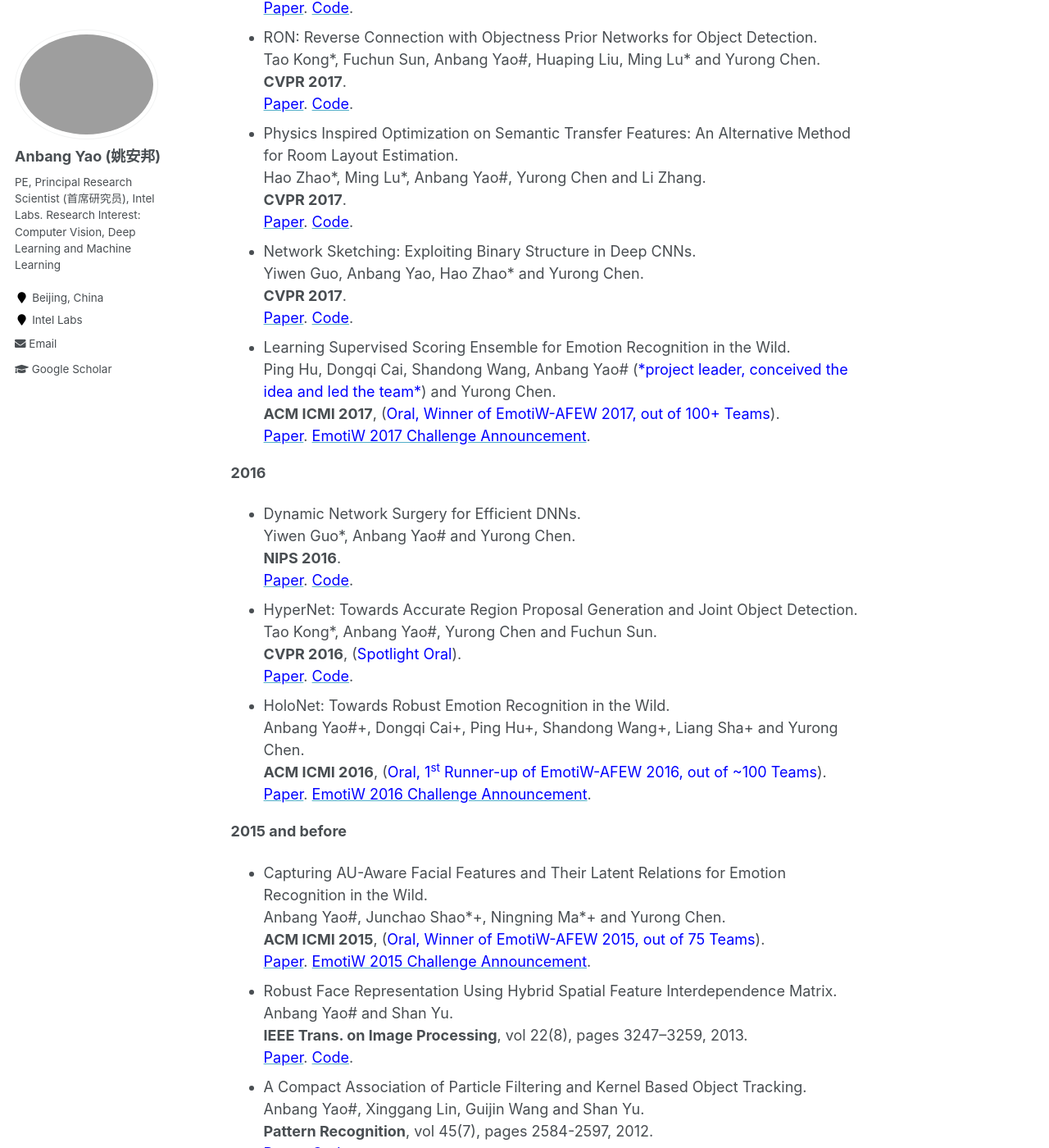
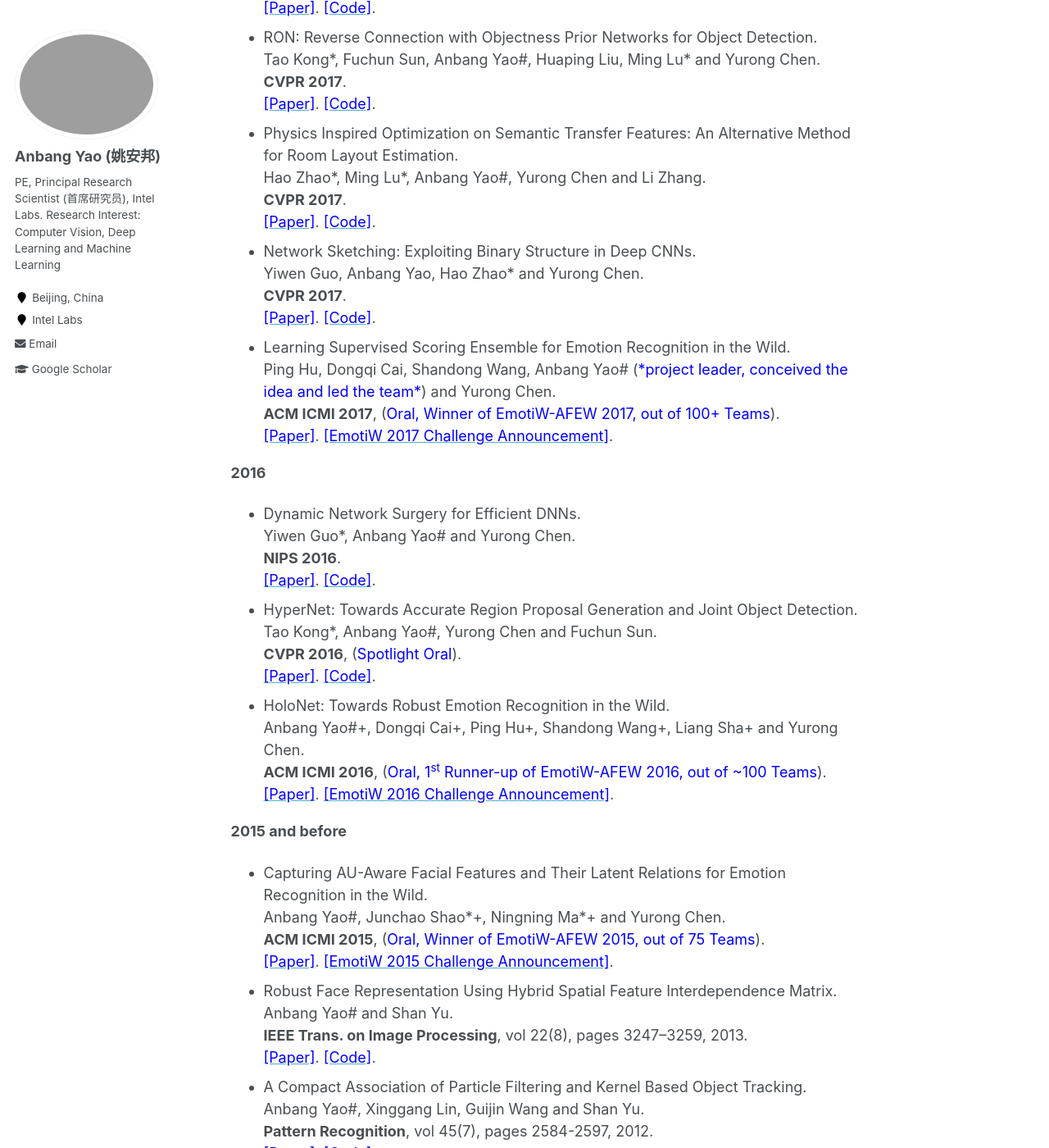
Before and after one commit to YaoAnbang/YaoAnbang.github.io, a Jekyll site: the page built from _pages/about.md, in a window 1280 px wide and 1400 px high, scrolled down 4164 px. Shown: the whole window at 82% size. Built offline with Jekyll 4.4.1, drawn with Linux system fonts in a browser that asks for light colours; some of the changed text lies outside the part shown.

Commit message:
Update about.md

```diff
--- a/_pages/about.md
+++ b/_pages/about.md
@@ -49,54 +49,54 @@ Selected Publications
 <!--</blockquote> -->
 
 <!-- <blockquote> -->
-+ Learning Two-View Correspondences and Geometry Using Order-Aware Network.<br> Jiahui Zhang\*\+, Dawei Sun\*\+, Zixin Luo, Anbang Yao, Hongkai Chen, Lei Zhou, Tianwei Shen, Yurong Chen, Long Quan and Hongen Liao.<br> To appear in **IEEE Trans. on Pattern Analysis and Machine Intelligence**, 2021.<br> [<font color="blue">Paper</font>](https://yaoanbang.github.io/). [<font color="blue">Code</font>](https://github.com/zjhthu/OANet).<br>
++ Learning Two-View Correspondences and Geometry Using Order-Aware Network.<br> Jiahui Zhang\*\+, Dawei Sun\*\+, Zixin Luo, Anbang Yao, Hongkai Chen, Lei Zhou, Tianwei Shen, Yurong Chen, Long Quan and Hongen Liao.<br> To appear in **IEEE Trans. on Pattern Analysis and Machine Intelligence**, 2021.<br> [<font color="blue">[Paper]</font>](https://yaoanbang.github.io/). [<font color="blue">[Code]</font>](https://github.com/zjhthu/OANet).<br>
 <!-- </blockquote> -->
 
 **2020**
 
-+ Explicit Residual Descent for 3D Human Pose Estimation from 2D Joint Locations.<br> Yangyuxuan Kang\*+, Anbang Yao\#+, Shandong Wang, Ming Lu, Yurong Chen and Enhua Wu.<br> **BMVC 2020**.<br> [<font color="blue">Paper</font>](https://www.bmvc2020-conference.com/assets/papers/0151.pdf). [<font color="blue">Code</font>](https://github.com/ky66111/ERD_3DPose).<br>
-+ Learning Deep Multimodal Feature Representation with Asymmetric Multi-layer Fusion.<br> Yikai Wang\*, Fuchun Sun, Ming Lu and Anbang Yao\#.<br> **ACM MM 2020**.<br> [<font color="blue">Paper</font>](https://dl.acm.org/doi/10.1145/3394171.3413621). [<font color="blue">Code</font>](https://yaoanbang.github.io/).<br>
-+ PSConv: Squeezing Feature Pyramid into One Compact Poly-Scale Convolutional Layer.<br> Duo Li\*, Anbang Yao\# and Qifeng Chen.<br> **ECCV 2020**.<br> [<font color="blue">Paper</font>](https://www.ecva.net/papers/eccv_2020/papers_ECCV/papers/123660613.pdf). [<font color="blue">Code</font>](https://github.com/d-li14/PSConv).<br>
-+ Knowledge Transfer via Dense Cross-layer Mutual-distillation.<br> Anbang Yao\#\+ and Dawei Sun\*+.<br> **ECCV 2020**.<br> [<font color="blue">Paper</font>](https://www.ecva.net/papers/eccv_2020/papers_ECCV/papers/123600290.pdf). [<font color="blue">Code</font>](https://github.com/sundw2014/DCM).<br>
-+ Resolution Switchable Networks for Runtime Efficient Image Classification.<br> Yikai Wang\*, Fuchun Sun, Duo Li\* and Anbang Yao\#.<br> **ECCV 2020**.<br> [<font color="blue">Paper</font>](https://www.ecva.net/papers/eccv_2020/papers_ECCV/papers/123600528.pdf). [<font color="blue">Code</font>](https://github.com/yikaiw/RS-Nets).<br>
-+ Learning to Learn Parameterized Classification Networks for Scalable Input Images.<br> Duo Li\*, Anbang Yao\# and Qifeng Chen.<br> **ECCV 2020**.<br> [<font color="blue">Paper</font>](https://www.ecva.net/papers/eccv_2020/papers_ECCV/papers/123740018.pdf). [<font color="blue">Code</font>](https://github.com/d-li14/SAN).<br>
-+ Pointly-supervised Scene Parsing with Uncertainty Mixture.<br> Hao Zhao\*, Ming Lu\*, Anbang Yao, Yiwen Guo, Yurong Chen and Li Zhang.<br> **Computer Vision and Image Understanding**, vol 200, 103040, 2020.<br> [<font color="blue">Paper</font>](https://www.sciencedirect.com/science/article/pii/S1077314220300904). [<font color="blue">Code</font>](https://yaoanbang.github.io/).<br>
-+ Learning to Draw Sight Lines.<br> Hao Zhao\*, Ming Lu\*, Anbang Yao, Yurong Chen and Li Zhang.<br> **International Journal of Computer Vision**, vol 128(5), pages 1076–1100, 2020.<br> [<font color="blue">Paper</font>](https://link.springer.com/article/10.1007/s11263-019-01263-4). [<font color="blue">Demo</font>](https://www.youtube.com/watch?v=81RZvvBv_fw).<br>
++ Explicit Residual Descent for 3D Human Pose Estimation from 2D Joint Locations.<br> Yangyuxuan Kang\*+, Anbang Yao\#+, Shandong Wang, Ming Lu, Yurong Chen and Enhua Wu.<br> **BMVC 2020**.<br> [<font color="blue">[Paper]</font>](https://www.bmvc2020-conference.com/assets/papers/0151.pdf). [<font color="blue">[Code]</font>](https://github.com/ky66111/ERD_3DPose).<br>
++ Learning Deep Multimodal Feature Representation with Asymmetric Multi-layer Fusion.<br> Yikai Wang\*, Fuchun Sun, Ming Lu and Anbang Yao\#.<br> **ACM MM 2020**.<br> [<font color="blue">[Paper]</font>](https://dl.acm.org/doi/10.1145/3394171.3413621). [<font color="blue">[Code]</font>](https://yaoanbang.github.io/).<br>
++ PSConv: Squeezing Feature Pyramid into One Compact Poly-Scale Convolutional Layer.<br> Duo Li\*, Anbang Yao\# and Qifeng Chen.<br> **ECCV 2020**.<br> [<font color="blue">[Paper]</font>](https://www.ecva.net/papers/eccv_2020/papers_ECCV/papers/123660613.pdf). [<font color="blue">[Code]</font>](https://github.com/d-li14/PSConv).<br>
++ Knowledge Transfer via Dense Cross-layer Mutual-distillation.<br> Anbang Yao\#\+ and Dawei Sun\*+.<br> **ECCV 2020**.<br> [<font color="blue">[Paper]</font>](https://www.ecva.net/papers/eccv_2020/papers_ECCV/papers/123600290.pdf). [<font color="blue">[Code]</font>](https://github.com/sundw2014/DCM).<br>
++ Resolution Switchable Networks for Runtime Efficient Image Classification.<br> Yikai Wang\*, Fuchun Sun, Duo Li\* and Anbang Yao\#.<br> **ECCV 2020**.<br> [<font color="blue">[Paper]</font>](https://www.ecva.net/papers/eccv_2020/papers_ECCV/papers/123600528.pdf). [<font color="blue">[Code]</font>](https://github.com/yikaiw/RS-Nets).<br>
++ Learning to Learn Parameterized Classification Networks for Scalable Input Images.<br> Duo Li\*, Anbang Yao\# and Qifeng Chen.<br> **ECCV 2020**.<br> [<font color="blue">[Paper]</font>](https://www.ecva.net/papers/eccv_2020/papers_ECCV/papers/123740018.pdf). [<font color="blue">[Code]</font>](https://github.com/d-li14/SAN).<br>
++ Pointly-supervised Scene Parsing with Uncertainty Mixture.<br> Hao Zhao\*, Ming Lu\*, Anbang Yao, Yiwen Guo, Yurong Chen and Li Zhang.<br> **Computer Vision and Image Understanding**, vol 200, 103040, 2020.<br> [<font color="blue">[Paper]</font>](https://www.sciencedirect.com/science/article/pii/S1077314220300904). [<font color="blue">[Code]</font>](https://yaoanbang.github.io/).<br>
++ Learning to Draw Sight Lines.<br> Hao Zhao\*, Ming Lu\*, Anbang Yao, Yurong Chen and Li Zhang.<br> **International Journal of Computer Vision**, vol 128(5), pages 1076–1100, 2020.<br> [<font color="blue">[Paper]</font>](https://link.springer.com/article/10.1007/s11263-019-01263-4). [<font color="blue">[Demo]</font>](https://www.youtube.com/watch?v=81RZvvBv_fw).<br>
 
 **2019**
 
-+ HBONet: Harmonious Bottleneck on Two Orthogonal Dimensions.<br> Duo Li\*\+, Aojun Zhou\*\+ and Anbang Yao\#.<br> **ICCV 2019**.<br> [<font color="blue">Paper</font>](https://openaccess.thecvf.com/content_ICCV_2019/papers/Li_HBONet_Harmonious_Bottleneck_on_Two_Orthogonal_Dimensions_ICCV_2019_paper.pdf). [<font color="blue">Code</font>](https://github.com/d-li14/HBONet).<br>
-+ Learning Two-View Correspondences and Geometry Using Order-Aware Network.<br> Jiahui Zhang\*\+, Dawei Sun\*\+, Zixin Luo, Anbang Yao\#, Lei Zhou, Tianwei Shen, Yurong Chen, Long Quan and Hongen Liao.<br> **ICCV 2019**.<br> [<font color="blue">Paper</font>](https://openaccess.thecvf.com/content_ICCV_2019/papers/Zhang_Learning_Two-View_Correspondences_and_Geometry_Using_Order-Aware_Network_ICCV_2019_paper.pdf). [<font color="blue">Code</font>](https://github.com/zjhthu/OANet).<br>
-+ A Closed-form Solution to Universal Style Transfer.<br> Ming Lu\*, Hao Zhao\*, Anbang Yao\#, Yurong Chen, Feng Xu and Li Zhang.<br> **ICCV 2019**.<br> [<font color="blue">Paper</font>](https://openaccess.thecvf.com/content_ICCV_2019/papers/Lu_A_Closed-Form_Solution_to_Universal_Style_Transfer_ICCV_2019_paper.pdf). [<font color="blue">Code</font>](https://github.com/lu-m13/OptimalStyleTransfer).<br>
-+ Deeply-Supervised Knowledge Synergy.<br> Dawei Sun\*\+, Anbang Yao\#\+, Aojun Zhou\* and Hao Zhao\*.<br> **CVPR 2019**.<br> [<font color="blue">Paper</font>](https://openaccess.thecvf.com/content_CVPR_2019/papers/Sun_Deeply-Supervised_Knowledge_Synergy_CVPR_2019_paper.pdf). [<font color="blue">Code</font>](https://github.com/sundw2014/DKS).<br>
++ HBONet: Harmonious Bottleneck on Two Orthogonal Dimensions.<br> Duo Li\*\+, Aojun Zhou\*\+ and Anbang Yao\#.<br> **ICCV 2019**.<br> [<font color="blue">[Paper]</font>](https://openaccess.thecvf.com/content_ICCV_2019/papers/Li_HBONet_Harmonious_Bottleneck_on_Two_Orthogonal_Dimensions_ICCV_2019_paper.pdf). [<font color="blue">[Code]</font>](https://github.com/d-li14/HBONet).<br>
++ Learning Two-View Correspondences and Geometry Using Order-Aware Network.<br> Jiahui Zhang\*\+, Dawei Sun\*\+, Zixin Luo, Anbang Yao\#, Lei Zhou, Tianwei Shen, Yurong Chen, Long Quan and Hongen Liao.<br> **ICCV 2019**.<br> [<font color="blue">[Paper]</font>](https://openaccess.thecvf.com/content_ICCV_2019/papers/Zhang_Learning_Two-View_Correspondences_and_Geometry_Using_Order-Aware_Network_ICCV_2019_paper.pdf). [<font color="blue">[Code]</font>](https://github.com/zjhthu/OANet).<br>
++ A Closed-form Solution to Universal Style Transfer.<br> Ming Lu\*, Hao Zhao\*, Anbang Yao\#, Yurong Chen, Feng Xu and Li Zhang.<br> **ICCV 2019**.<br> [<font color="blue">[Paper]</font>](https://openaccess.thecvf.com/content_ICCV_2019/papers/Lu_A_Closed-Form_Solution_to_Universal_Style_Transfer_ICCV_2019_paper.pdf). [<font color="blue">[Code]</font>](https://github.com/lu-m13/OptimalStyleTransfer).<br>
++ Deeply-Supervised Knowledge Synergy.<br> Dawei Sun\*\+, Anbang Yao\#\+, Aojun Zhou\* and Hao Zhao\*.<br> **CVPR 2019**.<br> [<font color="blue">[Paper]</font>](https://openaccess.thecvf.com/content_CVPR_2019/papers/Sun_Deeply-Supervised_Knowledge_Synergy_CVPR_2019_paper.pdf). [<font color="blue">[Code]</font>](https://github.com/sundw2014/DKS).<br>
 
 **2018**
 
-+ Efficient Semantic Scene Completion Network with Spatial Group Convolution.<br> Jiahui Zhang\*, Hao Zhao\*, Anbang Yao\#, Yurong Chen, Li Zhang and Hongen Liao.<br> **ECCV 2018**, (<font color="blue">Oral</font>).<br> [<font color="blue">Paper</font>](https://openaccess.thecvf.com/content_ECCV_2018/papers/Jiahui_Zhang_Efficient_Semantic_Scene_ECCV_2018_paper.pdf). [<font color="blue">Code</font>](https://github.com/zjhthu/SGC-Release).<br>
-+ Explicit Loss-Error-Aware Quantization for Low-Bit Deep Neural Networks.<br> Aojun Zhou\*\+, Anbang Yao\#\+, Kuan Wang\* and Yurong Chen.<br> **CVPR 2018**.<br> [<font color="blue">Paper</font>](https://openaccess.thecvf.com/content_cvpr_2018/papers/Zhou_Explicit_Loss-Error-Aware_Quantization_CVPR_2018_paper.pdf). [<font color="blue">Code</font>](https://yaoanbang.github.io/).<br>
++ Efficient Semantic Scene Completion Network with Spatial Group Convolution.<br> Jiahui Zhang\*, Hao Zhao\*, Anbang Yao\#, Yurong Chen, Li Zhang and Hongen Liao.<br> **ECCV 2018**, (<font color="blue">Oral</font>).<br> [<font color="blue">[Paper]</font>](https://openaccess.thecvf.com/content_ECCV_2018/papers/Jiahui_Zhang_Efficient_Semantic_Scene_ECCV_2018_paper.pdf). [<font color="blue">[Code]</font>](https://github.com/zjhthu/SGC-Release).<br>
++ Explicit Loss-Error-Aware Quantization for Low-Bit Deep Neural Networks.<br> Aojun Zhou\*\+, Anbang Yao\#\+, Kuan Wang\* and Yurong Chen.<br> **CVPR 2018**.<br> [<font color="blue">[Paper]</font>](https://openaccess.thecvf.com/content_cvpr_2018/papers/Zhou_Explicit_Loss-Error-Aware_Quantization_CVPR_2018_paper.pdf). [<font color="blue">[Code]</font>](https://yaoanbang.github.io/).<br>
 
 **2017**
 
-+ Incremental Network Quantization: Towards Lossless CNNs with Low-Precision Weights.<br> Aojun Zhou\*\+, Anbang Yao\#\+, Yiwen Guo\+, Lin Xu and Yurong Chen.<br> **ICLR 2017**.<br> [<font color="blue">Paper</font>](https://arxiv.org/abs/1702.03044). [<font color="blue">Code</font>](https://github.com/AojunZhou/Incremental-Network-Quantization).<br>
-+ Decoder Network over Lightweight Reconstructed Feature for Fast Semantic Style Transfer.<br> Ming Lu\*, Hao Zhao\*, Anbang Yao\#, Feng Xu, Yurong Chen and Li Zhang.<br> **ICCV 2017**.<br> [<font color="blue">Paper</font>](https://openaccess.thecvf.com/content_ICCV_2017/papers/Lu_Decoder_Network_Over_ICCV_2017_paper.pdf). [<font color="blue">Code</font>](https://yaoanbang.github.io/).<br>
-+ RON: Reverse Connection with Objectness Prior Networks for Object Detection.<br> Tao Kong\*, Fuchun Sun, Anbang Yao\#, Huaping Liu, Ming Lu\* and Yurong Chen.<br> **CVPR 2017**.<br> [<font color="blue">Paper</font>](https://arxiv.org/abs/1707.01691). [<font color="blue">Code</font>](https://github.com/taokong/RON).<br>
-+ Physics Inspired Optimization on Semantic Transfer Features: An Alternative Method for Room Layout Estimation.<br> Hao Zhao\*, Ming Lu\*, Anbang Yao\#, Yurong Chen and Li Zhang.<br> **CVPR 2017**.<br> [<font color="blue">Paper</font>](https://arxiv.org/abs/1707.00383). [<font color="blue">Code</font>](https://sites.google.com/view/st-pio/).<br>
-+ Network Sketching: Exploiting Binary Structure in Deep CNNs.<br> Yiwen Guo, Anbang Yao, Hao Zhao\* and Yurong Chen.<br> **CVPR 2017**.<br> [<font color="blue">Paper</font>](https://arxiv.org/abs/1706.02021). [<font color="blue">Code</font>](https://yaoanbang.github.io/).<br>
-+ Learning Supervised Scoring Ensemble for Emotion Recognition in the Wild.<br> Ping Hu, Dongqi Cai, Shandong Wang, Anbang Yao\# (<font color="blue">*project leader, conceived the idea and led the team*</font>) and Yurong Chen.<br> **ACM ICMI 2017**, (<font color="blue">Oral, Winner of EmotiW-AFEW 2017, out of 100+ Teams</font>).<br> [<font color="blue">Paper</font>](https://dl.acm.org/doi/10.1145/3136755.3143009). [<font color="blue">EmotiW 2017 Challenge Announcement</font>](https://sites.google.com/site/emotiwchallenge/).<br>
++ Incremental Network Quantization: Towards Lossless CNNs with Low-Precision Weights.<br> Aojun Zhou\*\+, Anbang Yao\#\+, Yiwen Guo\+, Lin Xu and Yurong Chen.<br> **ICLR 2017**.<br> [<font color="blue">[Paper]</font>](https://arxiv.org/abs/1702.03044). [<font color="blue">[Code]</font>](https://github.com/AojunZhou/Incremental-Network-Quantization).<br>
++ Decoder Network over Lightweight Reconstructed Feature for Fast Semantic Style Transfer.<br> Ming Lu\*, Hao Zhao\*, Anbang Yao\#, Feng Xu, Yurong Chen and Li Zhang.<br> **ICCV 2017**.<br> [<font color="blue">[Paper]</font>](https://openaccess.thecvf.com/content_ICCV_2017/papers/Lu_Decoder_Network_Over_ICCV_2017_paper.pdf). [<font color="blue">[Code]</font>](https://yaoanbang.github.io/).<br>
++ RON: Reverse Connection with Objectness Prior Networks for Object Detection.<br> Tao Kong\*, Fuchun Sun, Anbang Yao\#, Huaping Liu, Ming Lu\* and Yurong Chen.<br> **CVPR 2017**.<br> [<font color="blue">[Paper]</font>](https://arxiv.org/abs/1707.01691). [<font color="blue">[Code]</font>](https://github.com/taokong/RON).<br>
++ Physics Inspired Optimization on Semantic Transfer Features: An Alternative Method for Room Layout Estimation.<br> Hao Zhao\*, Ming Lu\*, Anbang Yao\#, Yurong Chen and Li Zhang.<br> **CVPR 2017**.<br> [<font color="blue">[Paper]</font>](https://arxiv.org/abs/1707.00383). [<font color="blue">[Code]</font>](https://sites.google.com/view/st-pio/).<br>
++ Network Sketching: Exploiting Binary Structure in Deep CNNs.<br> Yiwen Guo, Anbang Yao, Hao Zhao\* and Yurong Chen.<br> **CVPR 2017**.<br> [<font color="blue">[Paper]</font>](https://arxiv.org/abs/1706.02021). [<font color="blue">[Code]</font>](https://yaoanbang.github.io/).<br>
++ Learning Supervised Scoring Ensemble for Emotion Recognition in the Wild.<br> Ping Hu, Dongqi Cai, Shandong Wang, Anbang Yao\# (<font color="blue">*project leader, conceived the idea and led the team*</font>) and Yurong Chen.<br> **ACM ICMI 2017**, (<font color="blue">Oral, Winner of EmotiW-AFEW 2017, out of 100+ Teams</font>).<br> [<font color="blue">[Paper]</font>](https://dl.acm.org/doi/10.1145/3136755.3143009). [<font color="blue">[EmotiW 2017 Challenge Announcement]</font>](https://sites.google.com/site/emotiwchallenge/).<br>
 
 **2016**
 
-+ Dynamic Network Surgery for Efficient DNNs.<br> Yiwen Guo\*, Anbang Yao\# and Yurong Chen.<br> **NIPS 2016**.<br> [<font color="blue">Paper</font>](https://papers.nips.cc/paper/2016/file/2823f4797102ce1a1aec05359cc16dd9-Paper.pdf). [<font color="blue">Code</font>](https://github.com/yiwenguo/Dynamic-Network-Surgery).<br>
-+ HyperNet: Towards Accurate Region Proposal Generation and Joint Object Detection.<br> Tao Kong\*, Anbang Yao\#, Yurong Chen and Fuchun Sun.<br> **CVPR 2016**, (<font color="blue">Spotlight Oral</font>).<br> [<font color="blue">Paper</font>](https://openaccess.thecvf.com/content_cvpr_2016/papers/Kong_HyperNet_Towards_Accurate_CVPR_2016_paper.pdf). [<font color="blue">Code</font>](https://yaoanbang.github.io/).<br>
-+ HoloNet: Towards Robust Emotion Recognition in the Wild.<br> Anbang Yao\#\+, Dongqi Cai\+, Ping Hu\+, Shandong Wang\+, Liang Sha\+ and Yurong Chen.<br> **ACM ICMI 2016**, (<font color="blue">Oral, 1<sup>st</sup> Runner-up of EmotiW-AFEW 2016, out of ~100 Teams</font>).<br> [<font color="blue">Paper</font>](https://dl.acm.org/doi/10.1145/2993148.2997639). [<font color="blue">EmotiW 2016 Challenge Announcement</font>](https://sites.google.com/site/emotiw2016/).<br>
++ Dynamic Network Surgery for Efficient DNNs.<br> Yiwen Guo\*, Anbang Yao\# and Yurong Chen.<br> **NIPS 2016**.<br> [<font color="blue">[Paper]</font>](https://papers.nips.cc/paper/2016/file/2823f4797102ce1a1aec05359cc16dd9-Paper.pdf). [<font color="blue">[Code]</font>](https://github.com/yiwenguo/Dynamic-Network-Surgery).<br>
++ HyperNet: Towards Accurate Region Proposal Generation and Joint Object Detection.<br> Tao Kong\*, Anbang Yao\#, Yurong Chen and Fuchun Sun.<br> **CVPR 2016**, (<font color="blue">Spotlight Oral</font>).<br> [<font color="blue">[Paper]</font>](https://openaccess.thecvf.com/content_cvpr_2016/papers/Kong_HyperNet_Towards_Accurate_CVPR_2016_paper.pdf). [<font color="blue">[Code]</font>](https://yaoanbang.github.io/).<br>
++ HoloNet: Towards Robust Emotion Recognition in the Wild.<br> Anbang Yao\#\+, Dongqi Cai\+, Ping Hu\+, Shandong Wang\+, Liang Sha\+ and Yurong Chen.<br> **ACM ICMI 2016**, (<font color="blue">Oral, 1<sup>st</sup> Runner-up of EmotiW-AFEW 2016, out of ~100 Teams</font>).<br> [<font color="blue">[Paper]</font>](https://dl.acm.org/doi/10.1145/2993148.2997639). [<font color="blue">[EmotiW 2016 Challenge Announcement]</font>](https://sites.google.com/site/emotiw2016/).<br>
 
 **2015 and before**
 
-+ Capturing AU-Aware Facial Features and Their Latent Relations for Emotion Recognition in the Wild.<br> Anbang Yao\#, Junchao Shao\*\+, Ningning Ma\*\+ and Yurong Chen.<br> **ACM ICMI 2015**, (<font color="blue">Oral, Winner of EmotiW-AFEW 2015, out of 75 Teams</font>).<br> [<font color="blue">Paper</font>](https://dl.acm.org/doi/10.1145/2818346.2830585). [<font color="blue">EmotiW 2015 Challenge Announcement</font>](https://cs.anu.edu.au/few/emotiw2015.html).<br>
-+ Robust Face Representation Using Hybrid Spatial Feature Interdependence Matrix.<br> Anbang Yao\# and Shan Yu.<br> **IEEE Trans. on Image Processing**, vol 22(8), pages 3247–3259, 2013.<br> [<font color="blue">Paper</font>](https://ieeexplore.ieee.org/document/6459600). [<font color="blue">Code</font>](https://yaoanbang.github.io/).<br>
-+ A Compact Association of Particle Filtering and Kernel Based Object Tracking.<br> Anbang Yao\#, Xinggang Lin, Guijin Wang and Shan Yu.<br> **Pattern Recognition**, vol 45(7), pages 2584-2597, 2012.<br> [<font color="blue">Paper</font>](https://www.sciencedirect.com/science/article/pii/S0031320312000374). [<font color="blue">Code</font>](https://yaoanbang.github.io/).<br>
-+ An Incremental Bhattacharyya Dissimilarity Measure for Particle Filtering.<br> Anbang Yao\#, Guijin Wang, Xinggang Lin and Xiujuan Chai.<br> **Pattern Recognition**, vol 43(4), pages 1244-1256, 2010.<br> [<font color="blue">Paper</font>](https://www.sciencedirect.com/science/article/pii/S0031320309003689). [<font color="blue">Code</font>](https://yaoanbang.github.io/).<br>
-+ Kernel Based Articulated Object Tracking with Scale Adaptation and Model Update.<br> Anbang Yao\#, Guijin Wang, Xinggang Lin and Hao Wang.<br> **ICASSP 2008**.<br> [<font color="blue">Paper</font>](https://ieeexplore.ieee.org/document/4517767). [<font color="blue">Code</font>](https://yaoanbang.github.io/).<br>
++ Capturing AU-Aware Facial Features and Their Latent Relations for Emotion Recognition in the Wild.<br> Anbang Yao\#, Junchao Shao\*\+, Ningning Ma\*\+ and Yurong Chen.<br> **ACM ICMI 2015**, (<font color="blue">Oral, Winner of EmotiW-AFEW 2015, out of 75 Teams</font>).<br> [<font color="blue">[Paper]</font>](https://dl.acm.org/doi/10.1145/2818346.2830585). [<font color="blue">[EmotiW 2015 Challenge Announcement]</font>](https://cs.anu.edu.au/few/emotiw2015.html).<br>
++ Robust Face Representation Using Hybrid Spatial Feature Interdependence Matrix.<br> Anbang Yao\# and Shan Yu.<br> **IEEE Trans. on Image Processing**, vol 22(8), pages 3247–3259, 2013.<br> [<font color="blue">[Paper]</font>](https://ieeexplore.ieee.org/document/6459600). [<font color="blue">[Code]</font>](https://yaoanbang.github.io/).<br>
++ A Compact Association of Particle Filtering and Kernel Based Object Tracking.<br> Anbang Yao\#, Xinggang Lin, Guijin Wang and Shan Yu.<br> **Pattern Recognition**, vol 45(7), pages 2584-2597, 2012.<br> [<font color="blue">[Paper]</font>](https://www.sciencedirect.com/science/article/pii/S0031320312000374). [<font color="blue">[Code]</font>](https://yaoanbang.github.io/).<br>
++ An Incremental Bhattacharyya Dissimilarity Measure for Particle Filtering.<br> Anbang Yao\#, Guijin Wang, Xinggang Lin and Xiujuan Chai.<br> **Pattern Recognition**, vol 43(4), pages 1244-1256, 2010.<br> [<font color="blue">[Paper]</font>](https://www.sciencedirect.com/science/article/pii/S0031320309003689). [<font color="blue">[Code]</font>](https://yaoanbang.github.io/).<br>
++ Kernel Based Articulated Object Tracking with Scale Adaptation and Model Update.<br> Anbang Yao\#, Guijin Wang, Xinggang Lin and Hao Wang.<br> **ICASSP 2008**.<br> [<font color="blue">[Paper]</font>](https://ieeexplore.ieee.org/document/4517767). [<font color="blue">[Code]</font>](https://yaoanbang.github.io/).<br>
 
 Current and Previous Interns
 =====
```
